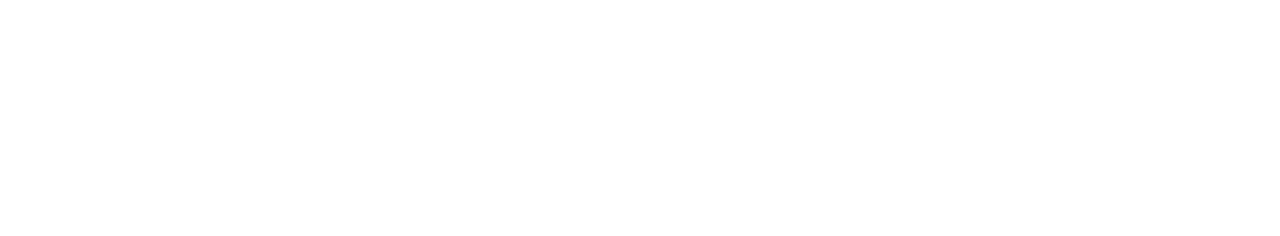
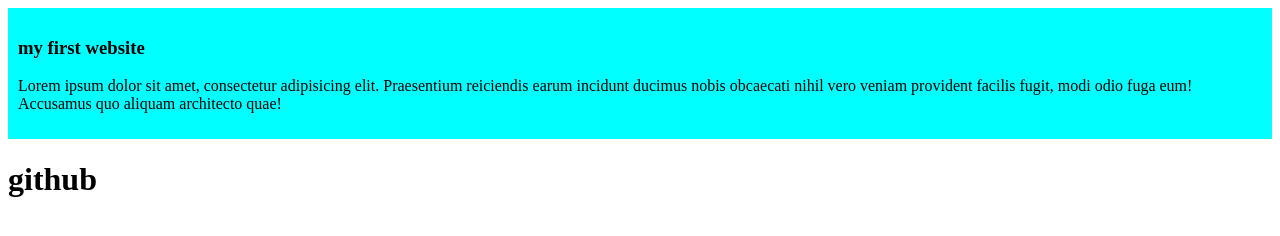
Before and after one commit to mdfahad132/my-first-github-repo, a plain HTML site: page index.html in a window 1280 px wide. Drawn offline with Linux system fonts and the light colour scheme.

Commit message:
added the first blog

```diff
--- a/index.html
+++ b/index.html
@@ -4,8 +4,13 @@
     <meta charset="UTF-8">
     <meta name="viewport" content="width=device-width, initial-scale=1.0">
     <title>my first ever github</title>
+    <link rel="stylesheet" href="styles/style.css">
 </head>
 <body>
-
+    <div>
+        <h3>my first website</h3>
+        <p>Lorem ipsum dolor sit amet, consectetur adipisicing elit. Praesentium reiciendis earum incidunt ducimus nobis obcaecati nihil vero veniam provident facilis fugit, modi odio fuga eum! Accusamus quo aliquam architecto quae!</p>
+    </div>
+   <h1>github</h1>
 </body>
 </html>
--- /dev/null
+++ b/styles/style.css
@@ -0,0 +1,4 @@
+div{
+    background-color: aqua;
+    padding: 10px;
+}
```
